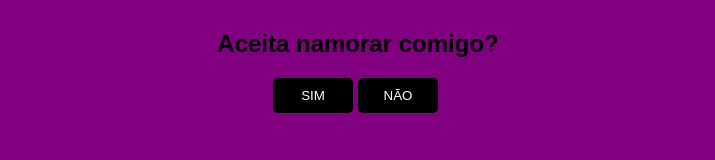
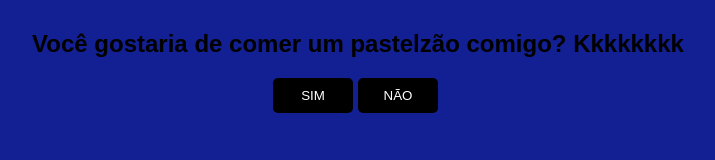
Before and after one commit to daniel-csantos01/AA, a plain HTML site: page index.html in a window 1280 px wide. Shown: the whole page, without its empty margins (292-1007 px from the left). Drawn offline with Linux system fonts and the light colour scheme.

Commit message:
Change title and content in index.htmlteste

```diff
--- a/index.html
+++ b/index.html
@@ -5,12 +5,12 @@
     <meta charset="UTF-8">
     <meta http-equiv="X-UA-Compatible" content="IE=edge">
     <meta name="viewport" content="width=device-width, initial-scale=1.0">
-    <title>Aceita?</title>
+    <title>Vem?</title>
 </head>
 
 <body>
     <div id="conteudo">
-        <h2>Aceita namorar comigo?</h2>
+        <h2>Você gostaria de comer um pastelzão comigo? Kkkkkkkk</h2>
         <div style="margin: auto;width: 170px;">
             <button style="position: fixed;display: block;" class="btn" onclick="sim()">SIM</button>
             <button class="btn" onclick="desvia(this)" onmouseover="desvia(this)" style="position: absolute;">NÃO</button>
@@ -19,7 +19,7 @@
 </body>
 <style>
     #conteudo {
-        background: purple;
+        background: #132094;
         width: 100%;
         height: 100%;
         position: fixed;
@@ -42,7 +42,7 @@
 
 <script>
     function sim() {
-        alert("Agora vc é minha! :)");
+        alert("Então vamo! :)");
         // redireciona para um URL após clicar no SIM
         location.href = "https://music.youtube.com/watch?v=izGwDsrQ1eQ";
     }
```
